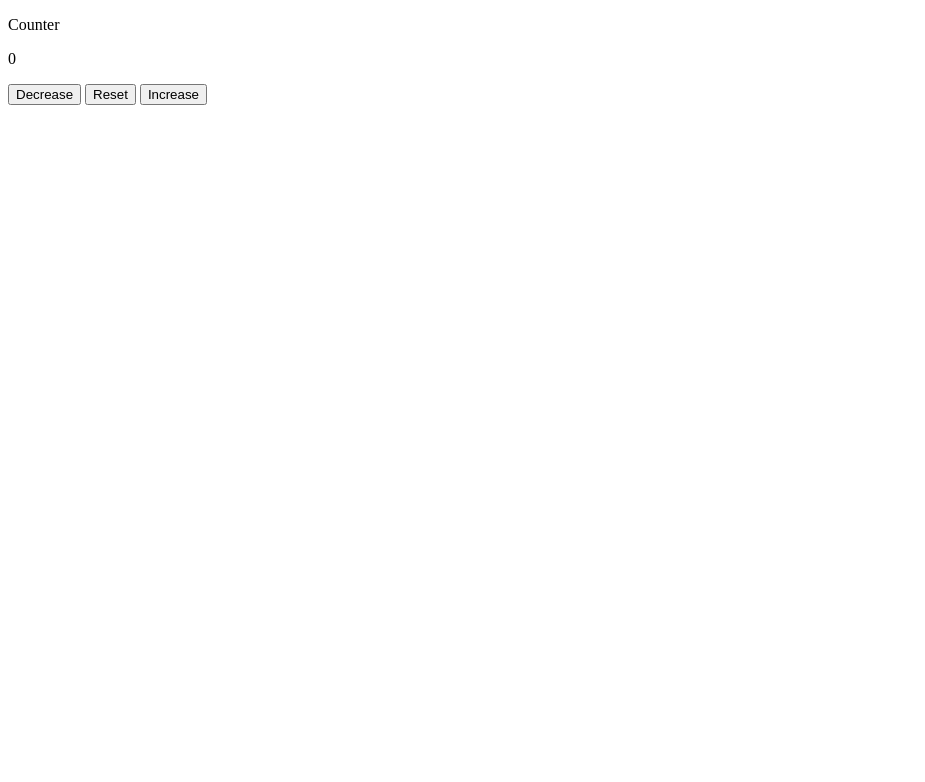
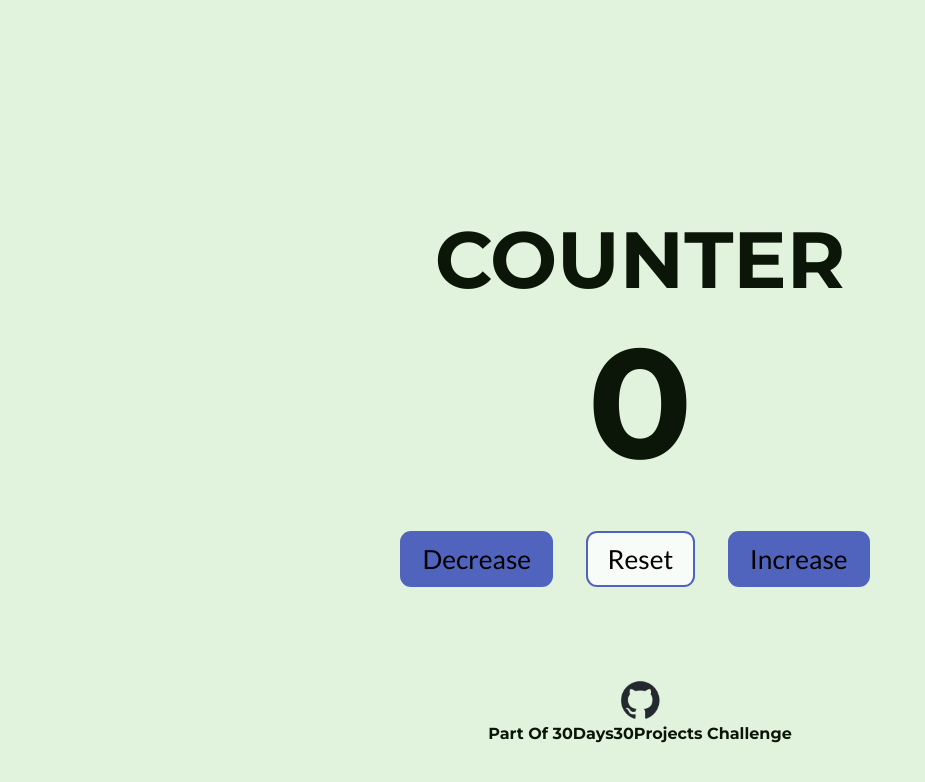
Before and after one commit to thedipankarroy/30Days30Projects-JavaScript, a plain HTML site: page counter/index.html in a window 1280 px wide. Shown: the whole page, without its empty margins (0-925 px from the left). Drawn offline with Linux system fonts and the light colour scheme.

Commit message:
➕1️ counter done

```diff
--- a/counter/index.html
+++ b/counter/index.html
@@ -6,16 +6,15 @@
 			name="viewport"
 			content="width=device-width, initial-scale=1.0" />
 		<title>Counter</title>
-		<link
-			rel="stylesheet"
-			href="style.css" />
+		<link rel="stylesheet" href="style.css">
+
 	</head>
 	<body>
 		<div class="root">
 			<article>
 				<div class="article__wrapper">
 					<div class="site__title">
-						<p class="title">Counter</p>
+						<p class="title">COUNTER</p>
 					</div>
 					<div class="counter">
 						<p id="count">0</p>
@@ -27,7 +26,14 @@
 					</div>
 				</div>
 			</article>
-			<!-- <footer class="site__footer"></footer> -->
+			<footer class="site__footer">
+				<div class="footer__wrapper">
+					<a href="https://github.com/thedipankarroy">
+						<img class="logo" src="/counter/images/github-mark/github-mark/github-mark.png">
+					</a>
+					<p>Part Of 30Days30Projects Challenge</p>
+				</div>
+			</footer>
 		</div>
 		<script src="index.js"></script>
 	</body>
--- a/counter/index.js
+++ b/counter/index.js
@@ -11,20 +11,29 @@ let calculation;
 // FUNCTIONS
 function increaseCount() {
     count.innerText = Number(count.innerText) + 1;
+    colorCount();
 }
 function decreaseCount() {
-    if(count.innerText > 0) {
-        count.innerText = Number(count.innerText) - 1;
-    }
+    count.innerText = Number(count.innerText) - 1;
+    colorCount();
 }
 function resetCount() {
     count.innerText = 0;
+    colorCount();
+}
+
+function colorCount () {
+    Number(count.innerText) > 0 ? count.style.color = "#50be50" :
+    Number(count.innerText) < 0 ? count.style.color = "#be6250" :
+    count.style.color = "#0b1608";
 }
 
 
 // EVENT LISTENER
 document.addEventListener("click", function(event) {
-    event.target.matches("#increase") ? increaseCount() :
-    event.target.matches("#decrease") ? decreaseCount() :
-    event.target.matches("#reset") ? resetCount() : null;
+    setTimeout(function () {
+        event.target.matches("#increase") ? increaseCount() :
+        event.target.matches("#decrease") ? decreaseCount() :
+        event.target.matches("#reset") ? resetCount() : null;
+    }, 150)
 })
--- a/counter/style.css
+++ b/counter/style.css
@@ -1,31 +1,117 @@
+@import url('https://fonts.googleapis.com/css2?family=Lato:wght@300;400&family=Montserrat:wght@700&display=swap');
+
 :root {
-    /* Step -4: 8.68px → 8.60px */
-    --step--4: clamp(0.54rem, calc(0.54rem + -0.01vw), 0.54rem);
+    --step--10: clamp(0.21rem, calc(0.14rem + 0.38vw), 0.48rem);
+    --step--9: clamp(0.25rem, calc(0.16rem + 0.49vw), 0.60rem);
+    --step--8: clamp(0.31rem, calc(0.18rem + 0.63vw), 0.74rem);
+    --step--7: clamp(0.37rem, calc(0.21rem + 0.81vw), 0.93rem);
+    --step--6: clamp(0.44rem, calc(0.23rem + 1.03vw), 1.16rem);
+    --step--5: clamp(0.53rem, calc(0.26rem + 1.32vw), 1.45rem);
+    --step--4: clamp(0.63rem, calc(0.29rem + 1.69vw), 1.82rem);
+    --step--3: clamp(0.76rem, calc(0.33rem + 2.16vw), 2.27rem);
+    --step--2: clamp(0.91rem, calc(0.36rem + 2.76vw), 2.84rem);
+    --step--1: clamp(1.09rem, calc(0.39rem + 3.51vw), 3.55rem);
+    --step-0: clamp(1.31rem, calc(0.42rem + 4.46vw), 4.44rem);
+    --step-1: clamp(1.58rem, calc(0.44rem + 5.67vw), 5.55rem);
+    --step-2: clamp(1.89rem, calc(0.45rem + 7.21vw), 6.93rem);
+    --step-3: clamp(2.27rem, calc(0.44rem + 9.14vw), 8.67rem);
+    --step-4: clamp(2.72rem, calc(0.40rem + 11.59vw), 10.83rem);
+    --step-5: clamp(3.27rem, calc(0.33rem + 14.68vw), 13.54rem);
+    --step-6: clamp(3.92rem, calc(0.20rem + 18.58vw), 16.93rem);
+    --step-7: clamp(4.70rem, calc(0.00rem + 23.51vw), 21.16rem);
+    --step-8: clamp(5.64rem, calc(-0.30rem + 29.72vw), 26.45rem);
+    --step-9: clamp(6.77rem, calc(-0.74rem + 37.56vw), 33.06rem);
+    --step-10: clamp(8.13rem, calc(-1.36rem + 47.43vw), 41.33rem);
 
-    /* Step -3: 10.42px → 10.75px */
-    --step--3: clamp(0.65rem, calc(0.65rem + 0.03vw), 0.67rem);
 
-    /* Step -2: 12.50px → 13.44px */
-    --step--2: clamp(0.78rem, calc(0.76rem + 0.08vw), 0.84rem);
 
-    /* Step -1: 15.00px → 16.80px */
-    --step--1: clamp(0.94rem, calc(0.91rem + 0.16vw), 1.05rem);
+    /* COLORS */
+    --text: #0b1608;
+    --background: #e1f3dd;
+    --primary-button: #5064be;
+    --secondary-button: #f8fcf8;
+    --accent: #be5064;
+}
 
-    /* Step 0: 18.00px → 21.00px */
-    --step-0: clamp(1.13rem, calc(1.07rem + 0.27vw), 1.31rem);
+* {
+    margin: 0;
+    padding: 0;
+}
 
-    /* Step 1: 21.60px → 26.25px */
-    --step-1: clamp(1.35rem, calc(1.27rem + 0.42vw), 1.64rem);
+body {
+    color: var(--text);
+    background-color: var(--background);
+    font-family: 'Montserrat', sans-serif;
+}
 
-    /* Step 2: 25.92px → 32.81px */
-    --step-2: clamp(1.62rem, calc(1.50rem + 0.62vw), 2.05rem);
+.article__wrapper {
+    text-align: center;
+    position: absolute;
+    top: 50%;
+    left: 50%;
+    transform: translate(-50%, -50%);
+    width: 100%;
+}
 
-    /* Step 3: 31.10px → 41.02px */
-    --step-3: clamp(1.94rem, calc(1.77rem + 0.89vw), 2.56rem);
+.article__wrapper {
+    font-size: var(--step-1);
+    margin-bottom: -10px;
+}
 
-    /* Step 4: 37.32px → 51.27px */
-    --step-4: clamp(2.33rem, calc(2.08rem + 1.25vw), 3.20rem);
+#count {
+    font-size: var(--step-4);
+}
 
-    /* Step 5: 44.79px → 64.09px */
-    --step-5: clamp(2.80rem, calc(2.45rem + 1.72vw), 4.01rem);
+.site__buttons {
+    margin-top: -5px;
 }
+
+.article__wrapper button {
+    font-size: var(--step--4);
+    border: 2px solid var(--primary-button);
+    padding: 10px 20px;
+    margin-right: 10px;
+    background-color: var(--primary-button);
+    border-radius: var(--step--8);
+    font-family: 'Lato', sans-serif;
+}
+
+#reset {
+    background-color: var(--secondary-button);
+}
+
+button:hover {
+    border-color: var(--accent);
+}
+
+@media screen and (max-width: 600px) {
+    button:hover {
+        border: 2px solid var(--primary-button);
+    }
+}
+
+.footer__wrapper {
+    text-align: center;
+    position: absolute;
+    top: 85%;
+    left: 50%;
+    transform: translateX(-50%);
+    white-space: nowrap;
+}
+
+.logo {
+    width: 40px;
+}
+
+::-webkit-scrollbar {
+    width: 6px;
+}
+
+::-webkit-scrollbar-thumb {
+    background-color: var(--accent);
+    border-radius: 6px;
+}
+
+::-webkit-scrollbar-track {
+    background-color: var(--background);
+}
```
Also changed, not shown: counter/images/github-mark/github-mark/github-mark-white.png (added), counter/images/github-mark/github-mark/github-mark-white.svg (added), counter/images/github-mark/github-mark/github-mark.png (added), counter/images/github-mark/github-mark/github-mark.svg (added).
